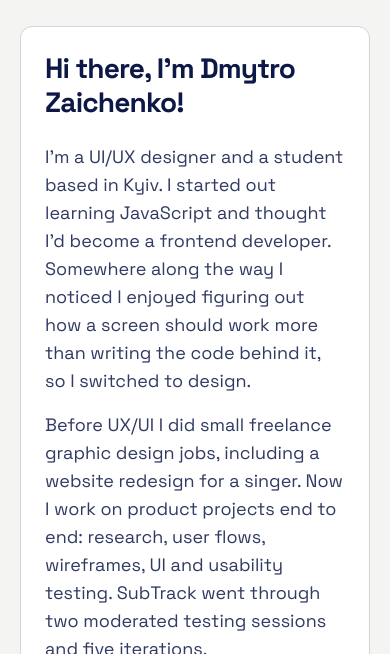
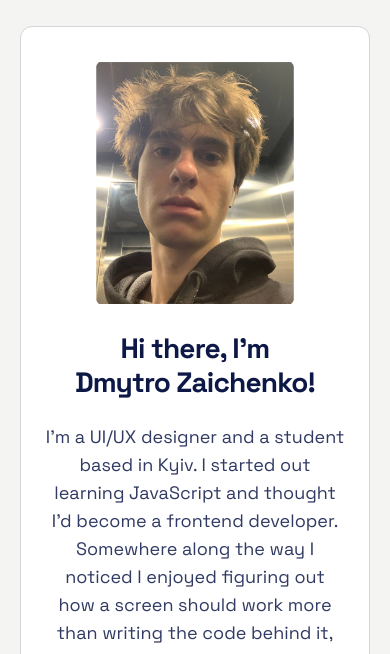
Before and after one commit to wakeupdima/wakeupdima.github.io, an Astro site: page /about in a window 390 px wide. Shown: the part 190-844 px from the top of the page. Built offline with nearby package versions, Linux system fonts and the light colour scheme; Astro itself is replaced by a stand-in of ours.

Commit message:
Center the About card on narrow screens
Below 1024px the About card matches the mobile hero: a 200px photo on
top, then the centered heading, paragraphs and buttons.

Co-Authored-By: Claude Opus 5.5 <noreply@anthropic.com>

```diff
--- a/src/pages/about.astro
+++ b/src/pages/about.astro
@@ -111,21 +111,33 @@ import { resumeHref } from '../data/site';
     .about-card :global(.about-card__photo) { width: 320px; height: 396px; }
   }
 
-  /* One column: text first, photo after it */
+  /* One column, centered like the mobile hero: small photo on top, then heading, text and buttons */
   @media (max-width: 1023px) {
-    .about-card { flex-direction: column; align-items: stretch; }
-    .about-card__text { max-width: none; }
+    .about-card {
+      flex-direction: column;
+      align-items: center;
+      text-align: center;
+    }
+    .about-card__text {
+      display: flex;
+      flex-direction: column;
+      align-items: center;
+      max-width: 560px;
+    }
+    .about-card__heading { text-wrap: balance; }
+    .about-card__actions { justify-content: center; }
     .about-card :global(.about-card__photo) {
-      width: 100%;
+      order: -1;
+      width: 200px;
       height: auto;
-      aspect-ratio: 4 / 5;
+      aspect-ratio: 420 / 520;
       margin-left: 0;
     }
   }
 
   @media (max-width: 767px) {
     .about-title { padding: var(--space-16) 0 var(--space-8); }
-    .about-card { padding: var(--space-6); gap: var(--space-8); }
+    .about-card { padding: var(--space-8) var(--space-6); gap: var(--space-6); }
     .about-card__heading { line-height: 34px; }
     .about-card__paragraphs { gap: var(--space-4); margin-top: var(--space-6); }
     .about-card__actions { margin-top: var(--space-6); }
```
